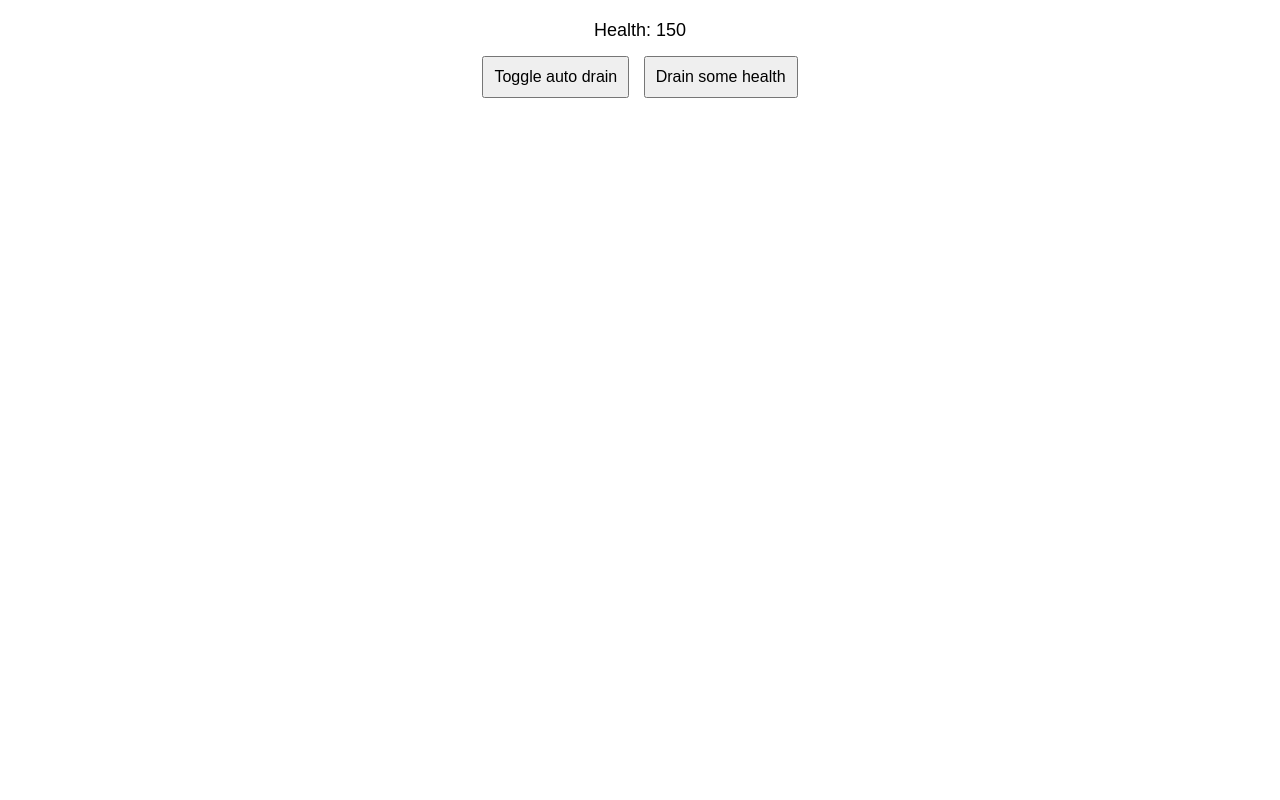
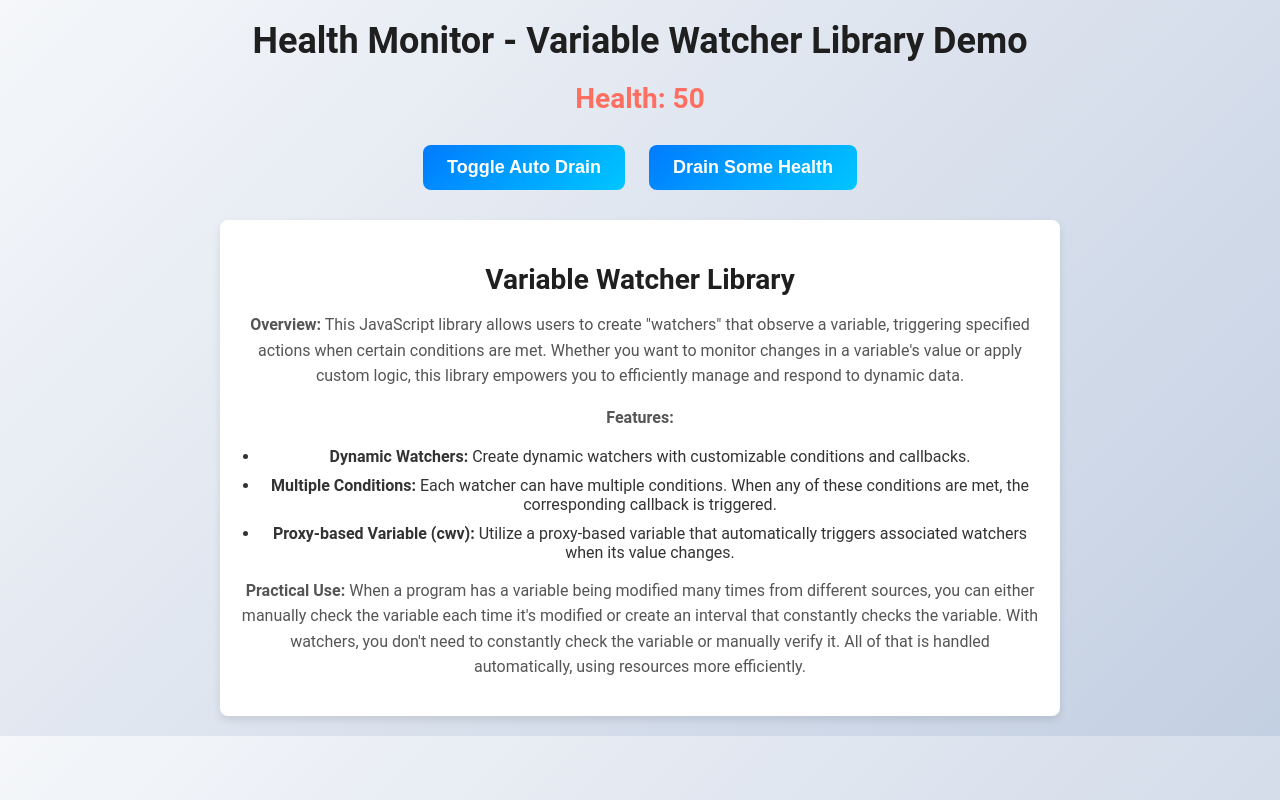
Before and after one commit to ChunkyMonkey00/javascriptWatchers, a website: page index.html in a window 1280 px wide. Drawn offline with Linux system fonts and the light colour scheme.

Commit message:
Update index.html
make more prettyyy

```diff
--- a/index.html
+++ b/index.html
@@ -1,42 +1,123 @@
 <!DOCTYPE html>
 <html lang="en">
+
 <head>
 	<meta charset="UTF-8">
 	<meta name="viewport" content="width=device-width, initial-scale=1.0">
-  <title>Health Monitor</title>
+	<title>Health Monitor - Variable Watcher Library Demo</title>
 	<style>
 		body {
-      font-family: Arial, sans-serif;
+			font-family: 'Roboto', sans-serif;
 			text-align: center;
-      margin: 20px;
+			margin: 0;
+			padding: 0;
+			background: linear-gradient(135deg, #f5f7fa, #c3cfe2);
+			color: #333;
+		}
+
+		h1 {
+			color: #1f1f1f;
+			font-size: 36px;
+			margin: 20px 0;
+			font-weight: bold;
 		}
 
 		#health {
-      font-size: 18px;
-      margin-bottom: 10px;
+			font-size: 28px;
+			margin: 20px 0;
+			color: #ff6f61;
+			font-weight: bold;
 		}
 
 		button {
-      padding: 10px;
-      font-size: 16px;
-      margin: 5px;
+			padding: 12px 24px;
+			font-size: 18px;
+			margin: 10px;
 			cursor: pointer;
+			border: none;
+			border-radius: 8px;
+			background: linear-gradient(135deg, #007bff, #00c6ff);
+			color: white;
+			font-weight: bold;
+			transition: background 0.3s, transform 0.2s;
 		}
 
 		button:hover {
-      background-color: #ddd;
+			background: linear-gradient(135deg, #0056b3, #0099cc);
+			transform: scale(1.05);
+		}
+
+		button:active {
+			transform: scale(0.98);
+		}
+
+		.info {
+			margin: 20px auto;
+			padding: 20px;
+			max-width: 800px;
+			background: white;
+			border-radius: 8px;
+			box-shadow: 0 4px 8px rgba(0, 0, 0, 0.1);
+		}
+
+		.info h2 {
+			color: #1f1f1f;
+			font-size: 28px;
+			margin-bottom: 10px;
+			font-weight: bold;
+		}
+
+		.info p {
+			font-size: 16px;
+			line-height: 1.6;
+			color: #555;
+		}
+
+		.info ul {
+			list-style-type: disc;
+			padding-left: 20px;
+			margin-top: 10px;
+		}
+
+		.info ul li {
+			margin-bottom: 10px;
 		}
 	</style>
 </head>
+
 <body>
 
+	<h1>Health Monitor - Variable Watcher Library Demo</h1>
+
 	<p id='health'>Health: 100</p>
-<button onclick="toggleDrain()">Toggle auto drain</button>
-<button onclick="clickDrain()">Drain some health</button>
+	<button onclick="toggleDrain()">Toggle Auto Drain</button>
+	<button onclick="clickDrain()">Drain Some Health</button>
+
+	<div class="info">
+		<h2>Variable Watcher Library</h2>
+		<p><strong>Overview:</strong> This JavaScript library allows users to create "watchers" that observe a variable,
+			triggering specified actions when certain conditions are met. Whether you want to monitor changes in a
+			variable's value or apply custom logic, this library empowers you to efficiently manage and respond to
+			dynamic data.</p>
+
+		<p><strong>Features:</strong></p>
+		<ul>
+			<li><strong>Dynamic Watchers:</strong> Create dynamic watchers with customizable conditions and callbacks.
+			</li>
+			<li><strong>Multiple Conditions:</strong> Each watcher can have multiple conditions. When any of these
+				conditions are met, the corresponding callback is triggered.</li>
+			<li><strong>Proxy-based Variable (cwv):</strong> Utilize a proxy-based variable that automatically triggers
+				associated watchers when its value changes.</li>
+		</ul>
+
+		<p><strong>Practical Use:</strong> When a program has a variable being modified many times from different
+			sources, you can either manually check the variable each time it's modified or create an interval that
+			constantly checks the variable. With watchers, you don't need to constantly check the variable or manually
+			verify it. All of that is handled automatically, using resources more efficiently.</p>
+	</div>
 
 	<script>
 		// Setup
-
 let watchers = [];
 
 class Watcher {
@@ -45,6 +126,9 @@ class Watcher {
     this.callback = options.callback;
     this.variable = options.variable;
     this.watchersArray = options.watchersArray || watchers;
+    this.removeSelf = options.removeSelf;
+    this.alias = options.alias;
+    this.triggerOnReassign = options.triggerOnReassign || false;
     this.watchersArray.push(this);
   }
 
@@ -56,11 +140,17 @@ class Watcher {
       for (let condition of this.condition) {
         if (condition(value)) {
           this.callback();
+          if (this.removeSelf) {
+            this.remove();
+          }
           break;
         }
       }
     } else if (this.condition(value)) {
       this.callback();
+      if (this.removeSelf) {
+        this.remove();
+      }
     }
   }
 
@@ -85,8 +175,10 @@ function cwv(initialValue, watchersArray) {
     },
     set: function (target, prop, newVal) {
       if (prop === 'value') {
+        if (value !== newVal || (watchersArray.length > 0 && watchersArray.find(w => w.triggerOnReassign))) {
           value = newVal;
           watchersArray.forEach(watcher => watcher.checkCondition(newVal, proxy));
+        }
       }
       return true;
     }
@@ -94,26 +186,29 @@ function cwv(initialValue, watchersArray) {
   return proxy;
 }
 
-//Test
-let health = cwv(200);
+// Test
+let health = cwv(100);
 let draining = true;
 
-let drainHealth = setInterval(function () { health.value -= 1;}, 100)
+let drainHealth = setInterval(function () { health.value -= 1; }, 100);
 
 let lowHealth = new Watcher({
   condition: val => val <= 20,
   callback: () => {
-    alert("Low health sir.");
-    health.value = 200;
+    alert("Low health! Restoring to 100.");
+    health.value = 100;
   },
-  variable: health
+  variable: health,
+  removeSelf: 1, // Removes after the first trigger
+  alias: "LowHealthWatcher"
 });
 
 let autoUpdatePage = new Watcher({
-  condition: val => val,
+  condition: val => true,
   callback: () => document.getElementById("health").innerHTML = "Health: " + health.value,
-  variable: health
-})
+  variable: health,
+  triggerOnReassign: true // Trigger on reassignments
+});
 
 function clickDrain() {
   health.value -= 10;
@@ -125,17 +220,12 @@ function toggleDrain() {
     draining = false;
     return;
   } else {
-    drainHealth = setInterval(function () { health.value -= 1;}, 100);
+    drainHealth = setInterval(function () { health.value -= 1; }, 100);
     draining = true;
   }
 }
-
-/*Practical use: when you have many sources modifying
-a variable and dont want to create a new function
-and have to call that function, or have an if check
-each time you change it.
-*/
 	</script>
 
 </body>
+
 </html>
```
Lines whose indentation alone changed are shown as unchanged.
